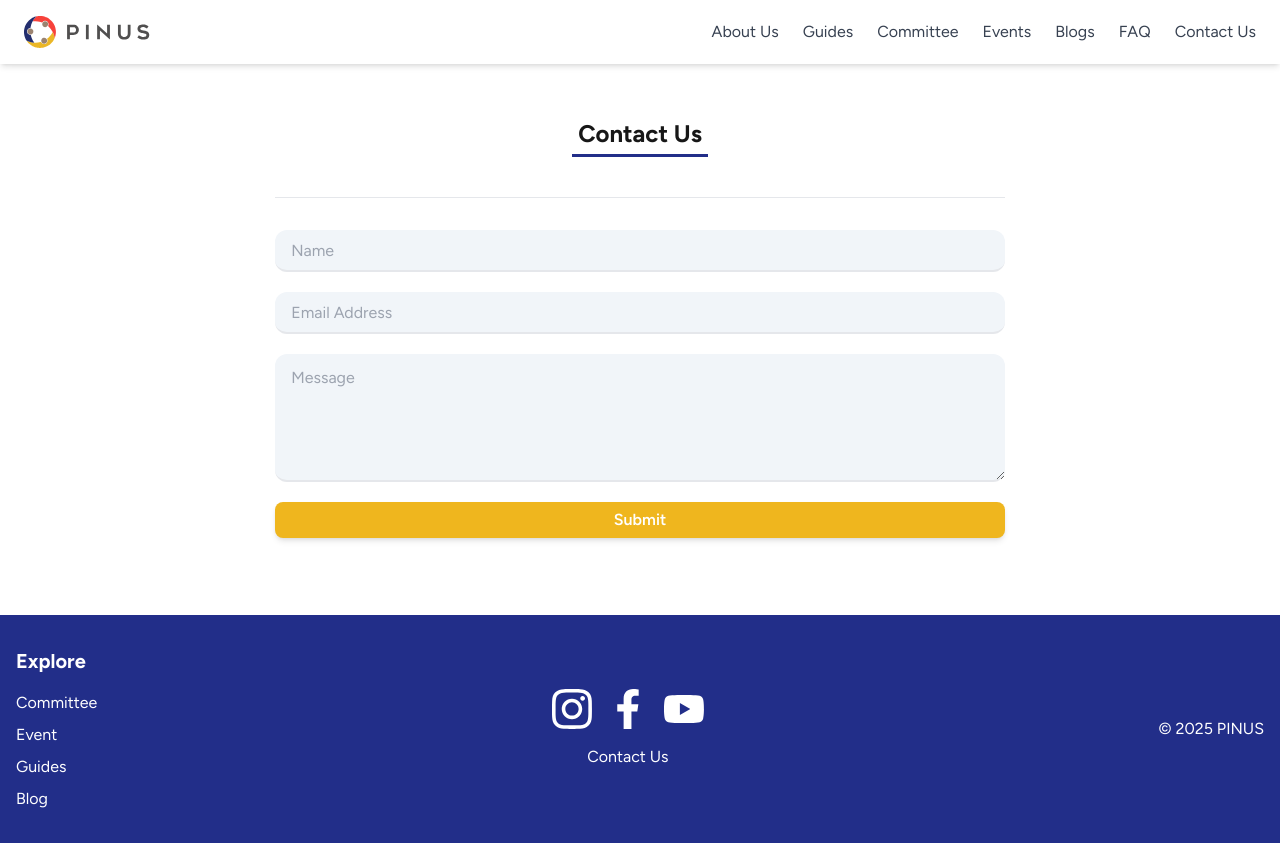
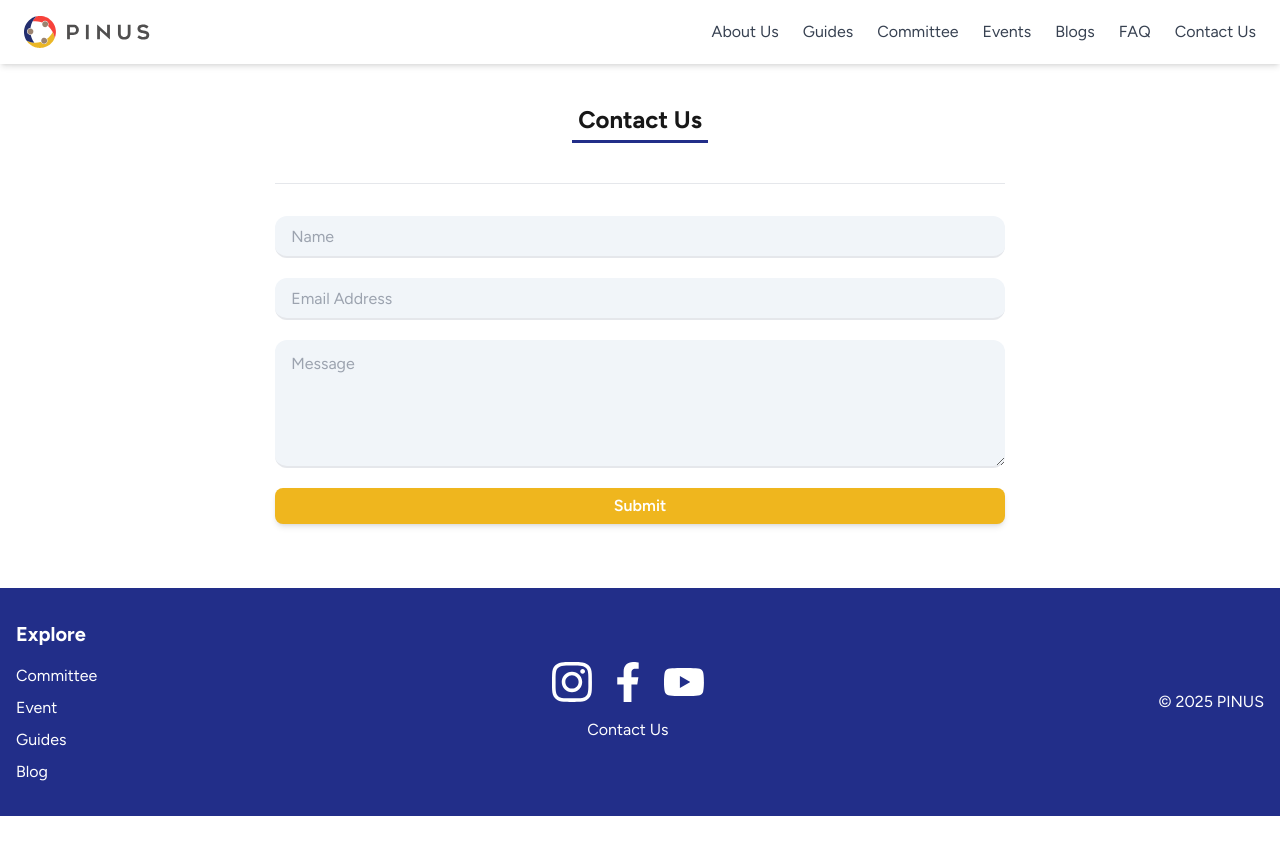
Before and after one commit to pinus-tech/pinus-website, a Next.js app: page /contact-us in a window 1280 px wide. After the commit the page ends 816 px from the top, so only its background shows below. Built offline with nearby package versions, Linux system fonts and the light colour scheme.

Commit message:
fix contact us min height

```diff
--- a/app/contact-us/page.tsx
+++ b/app/contact-us/page.tsx
@@ -3,7 +3,7 @@ import TitleHeader from "../components/ui/title";
 
 export default function ContactUs() {
   return (
-    <div className="p-8 w-full flex flex-col justify-center items-center gap-y-4 min-h-[68.9vh]">
+    <div className="p-8 w-full flex flex-col justify-center items-center gap-y-4 min-h-[calc(100vh-292px)]">
       <div className="w-full">
         <TitleHeader text="Contact Us" color="blue" />
       </div>
```
